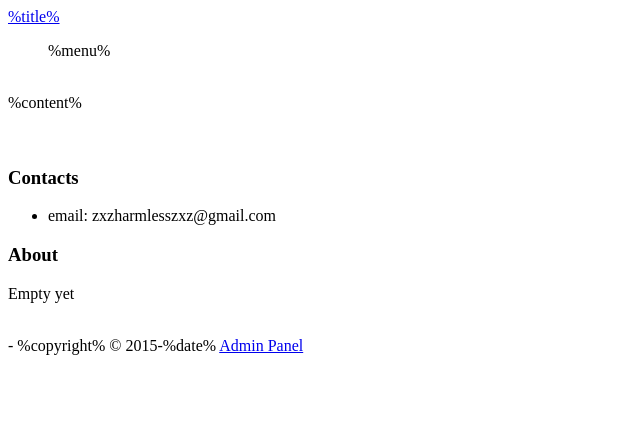
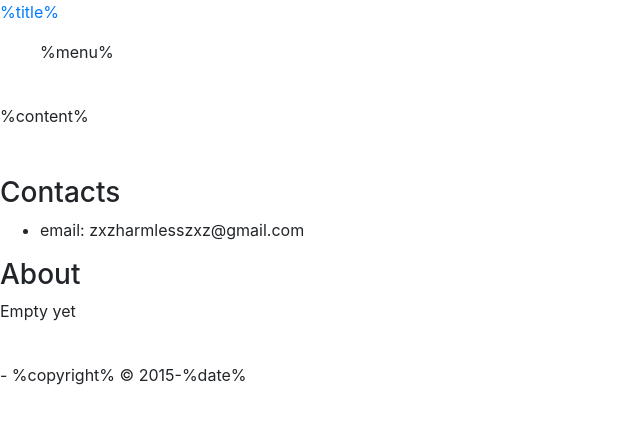
Before and after one commit to zxzharmlesszxz/dhcp-web, a PHP site: page /Application/Views/Route/index.php in a window 1280 px wide. Shown: the top 424 px of the page, without its empty margins (0-640 px from the left). Run offline with PHP 8.4, Linux system fonts and the light colour scheme; some libraries are stand-ins or nearby versions.

Commit message:
Added routes

```diff
--- a/Application/Views/Route/index.php
+++ b/Application/Views/Route/index.php
@@ -9,9 +9,12 @@
 <!DOCTYPE html>
 <html>
 <head>
-    <meta http-equiv="content-type" content="text/html; charset=utf-8">
+    <meta charset="utf-8">
     <meta name="description" content="">
     <meta name="keywords" content="">
+    <meta http-equiv="X-UA-Compatible" content="IE=edge">
+    <meta name="viewport" content="width=device-width, initial-scale=1">
+    <link href="/css/bootstrap.min.css" rel="stylesheet">
     <title>%title%</title>
 </head>
 <body>
@@ -54,7 +57,9 @@
 </div>
 <footer id="footer">
     <a href="https://github.com/zxzharmlesszxz/"></a>
-    - %copyright% &copy; 2015-%date% <a href="/admin/login">Admin Panel</a>
+    - %copyright% &copy; 2015-%date%
 </footer>
+<script src="https://ajax.googleapis.com/ajax/libs/jquery/1.11.0/jquery.min.js"></script>
+<script src="/js/bootstrap.min.js"></script>
 </body>
 </html>
```
